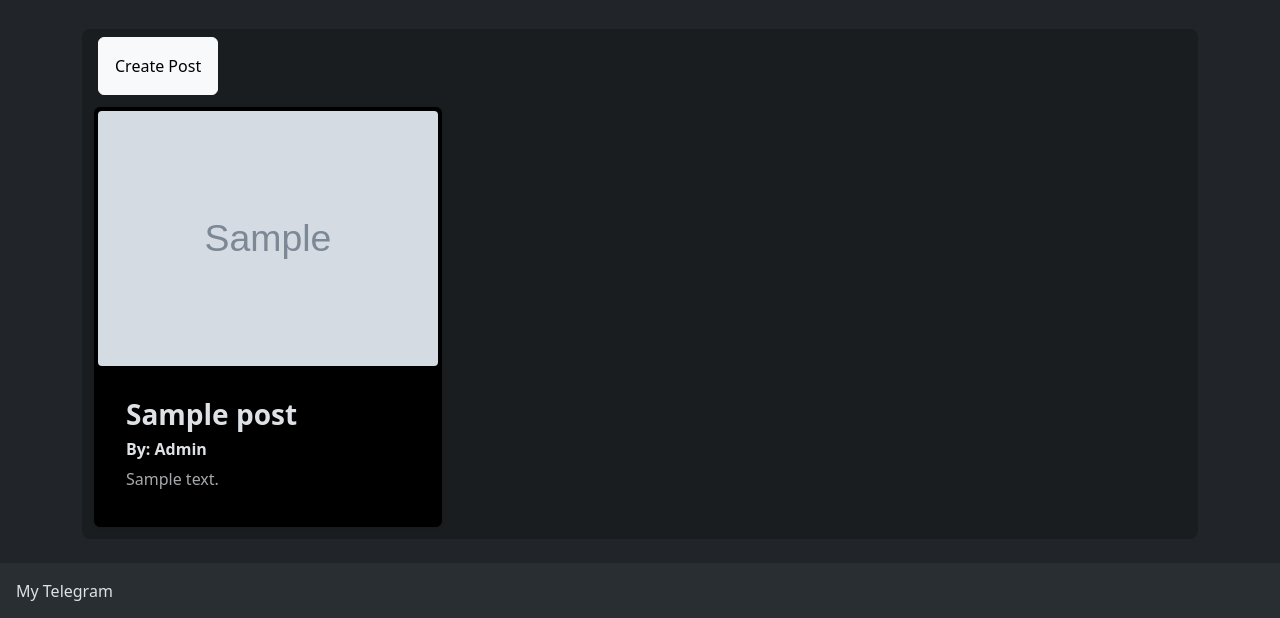
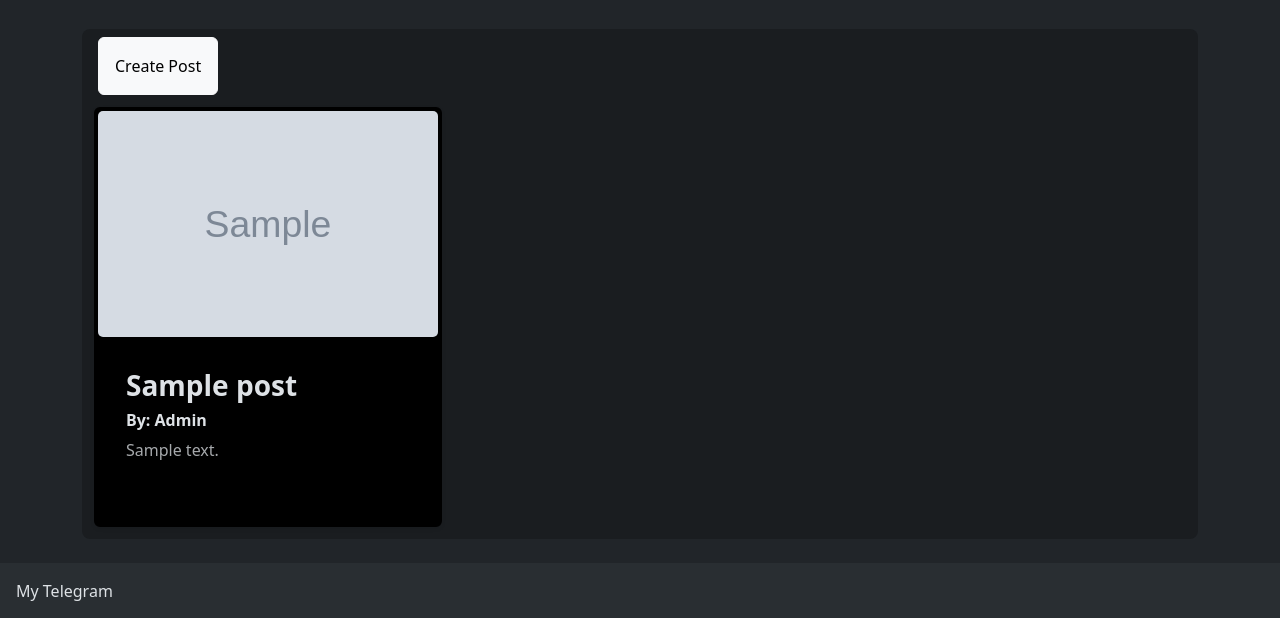
Before and after one commit to alter703/slashblog, a Django app: page /blog/ in a window 1280 px wide. Shown: the part 75-693 px from the top of the page. Run offline with Django 5.2, Linux system fonts and the light colour scheme; tables that the repository leaves empty hold one stand-in row (values such as "Sample post"); grey boxes marked "Sample" are stand-in pictures.

Commit message:
Update index.html in blog app(scale images in cards) via super.css

```diff
--- a/apps/blog/templates/blog/index.html
+++ b/apps/blog/templates/blog/index.html
@@ -26,7 +26,8 @@
                 <a href="{% url 'blog:detail' post.id %}"
                     class="card link-offset-2 link-underline link-underline-opacity-0 border-4 border-black bg-black shadow-sm"
                     style="width:100%">
-                    <img src="{{ post.image.url }}" class="card-img rounded-1" alt="NO IMAGE">
+
+                    <img src="{{ post.image.url }}" class="card-img thumb-post" alt="NO IMAGE">
                     <div class="card-body ">
                         <div class="container my-3">
                             <p class="card-text h3 fw-bold text-start">{{ post.title }}</p>
--- /dev/null
+++ b/static/super.css
@@ -0,0 +1,6 @@
+.thumb-post {
+    object-fit: cover;
+    object-position: center;
+    width: 100%;
+    height: 55%;
+}
--- a/templates/base.html
+++ b/templates/base.html
@@ -4,6 +4,7 @@
 <head>
     <meta charset="UTF-8">
     <meta name="viewport" content="width=device-width, initial-scale=1.0">
+    <link rel="stylesheet" href="\static\super.css">
     <link href="https://cdn.jsdelivr.net/npm/bootstrap@5.3.3/dist/css/bootstrap.min.css" rel="stylesheet"
         integrity="sha384-QWTKZyjpPEjISv5WaRU9OFeRpok6YctnYmDr5pNlyT2bRjXh0JMhjY6hW+ALEwIH" crossorigin="anonymous">
     <title>{% block title %}{% endblock title %}</title>
```
